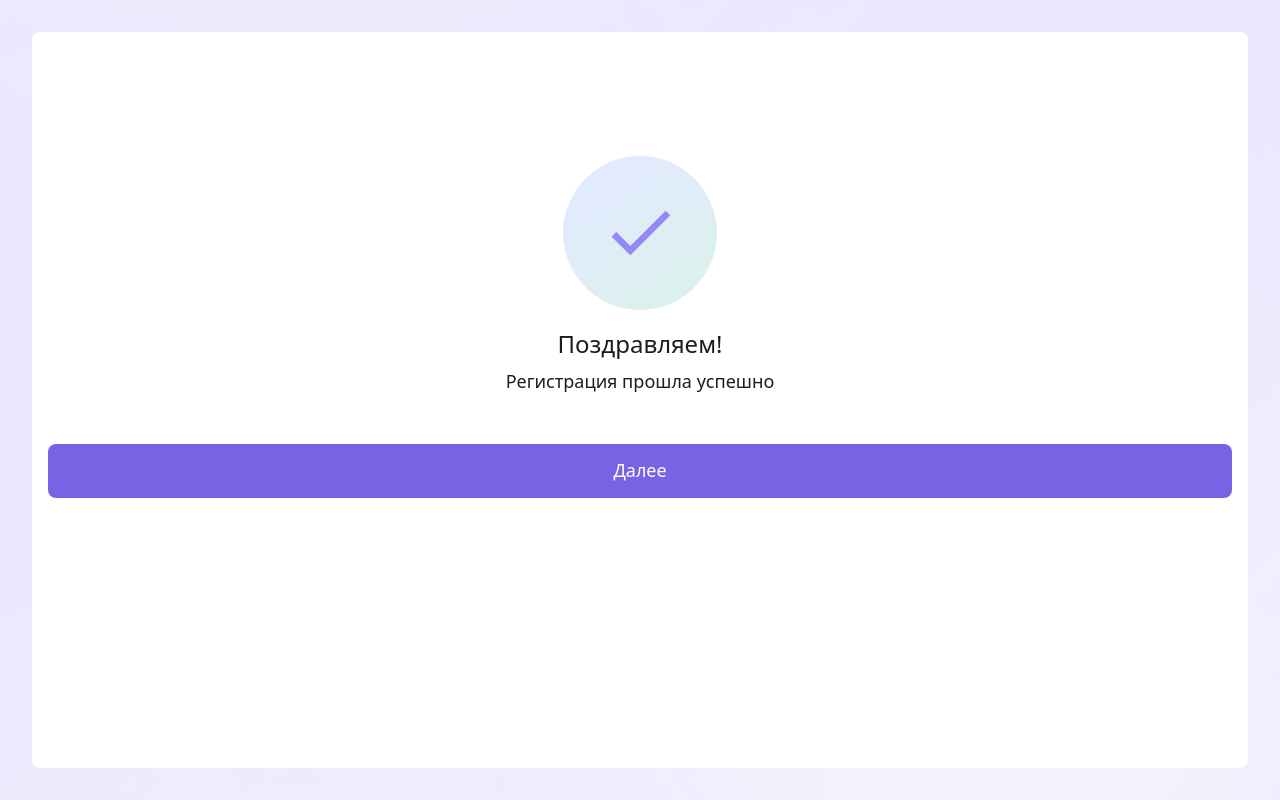
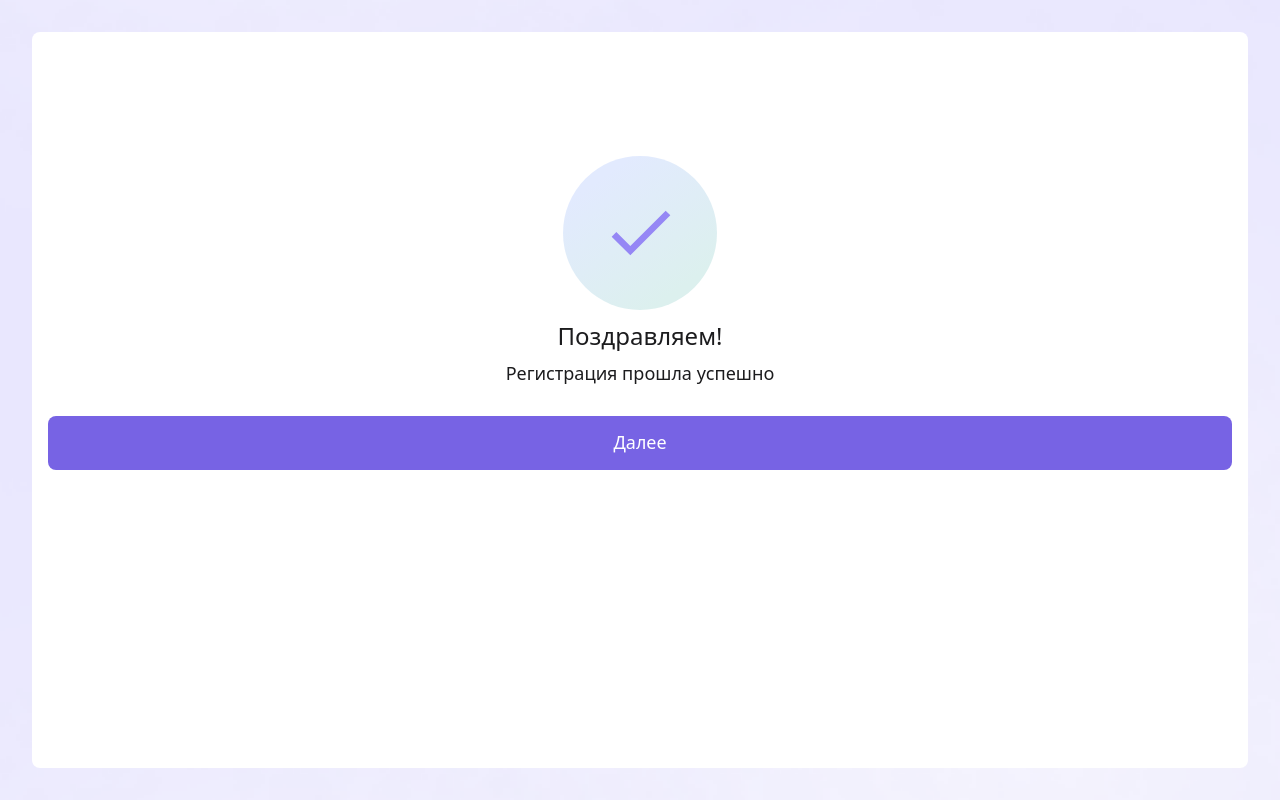
Before and after one commit to Dias-06/chat-frontend-fork, a Next.js app: page /signup/finish in a window 1280 px wide. Built offline with nearby package versions, Linux system fonts and the light colour scheme.

Commit message:
chore: fix расстояние между объектами

```diff
--- a/app/signup/finish/page.tsx
+++ b/app/signup/finish/page.tsx
@@ -6,9 +6,9 @@ import { Success } from './ui/icons/Success';
 export default function FinishPage() {
   return (
     <main className="bg-[url('/Background.png')] bg-cover bg-center h-screen w-full grid">
-      <section className='m-8 px-4 pt-6 pb-10 bg-(--color-white) rounded-lg flex flex-col gap-5'>
-        <Success className='mt-[100px] self-center' />
-        <header className='mb-8 flex flex-col gap-3'>
+      <section className='m-8 px-4 pt-6 pb-10 bg-(--color-white) rounded-lg flex flex-col gap-8'>
+        <header className='mt-[100px] flex flex-col gap-3'>
+          <Success className='self-center' />
           <h1 className='font-medium text-2xl leading-[1.2] text-center align-middle text-(--color-black)'>
             Поздравляем!
           </h1>
```
